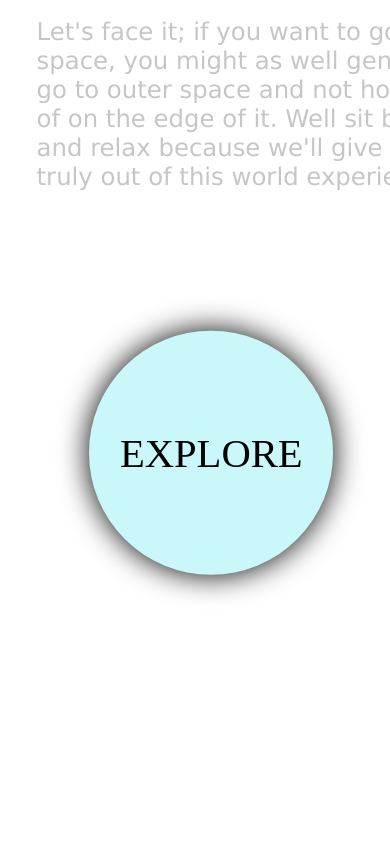
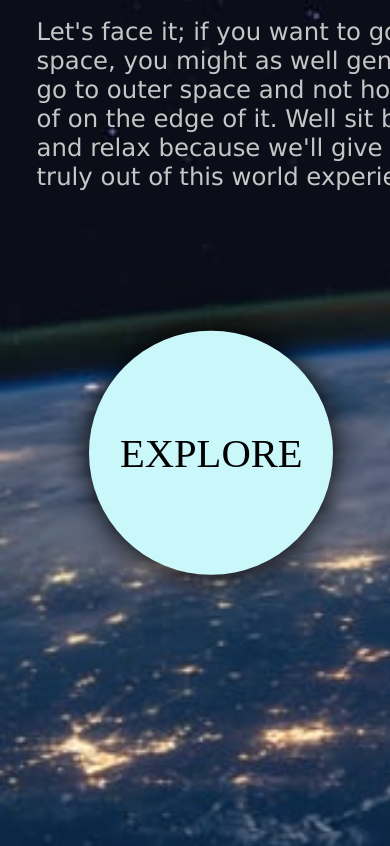
Before and after one commit to NerdyNights/space, a plain HTML site: page index.html in a window 390 px wide. Shown: the part 809-1655 px from the top of the page. Drawn offline with Linux system fonts and the light colour scheme; the site is published under a folder, as on GitHub Pages, so addresses that start at the root find nothing.

Commit message:
Update styles.css

```diff
--- a/styles.css
+++ b/styles.css
@@ -309,7 +309,7 @@ a:hover + .line {
   }
   main {
     height: 200vh;
-    background-image: url(/images/background-home-mobile.jpg);
+    background-image: url(./images/background-home-mobile.jpg);
     background-repeat: no-repeat;
     background-size: cover;
   }
```
